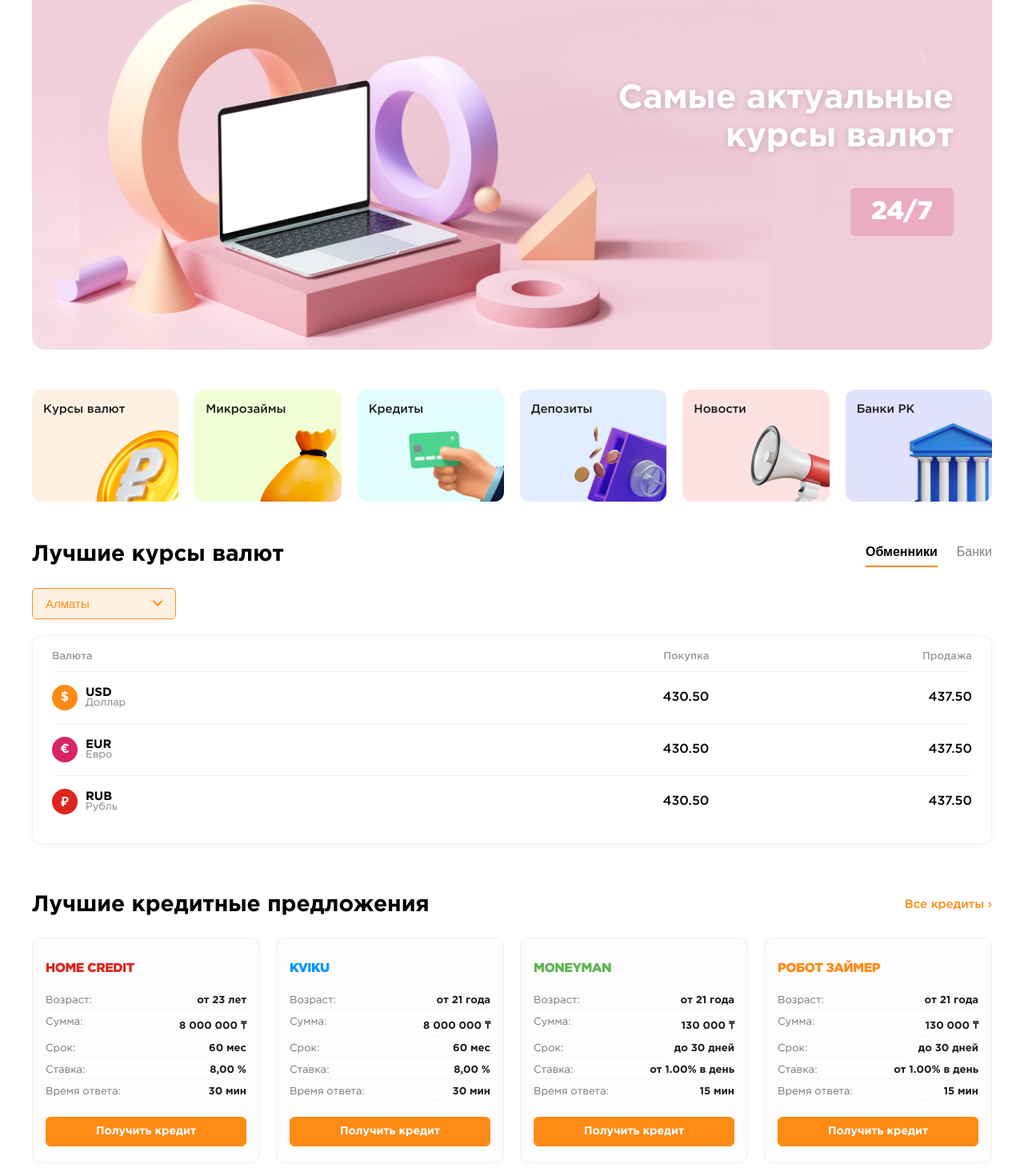
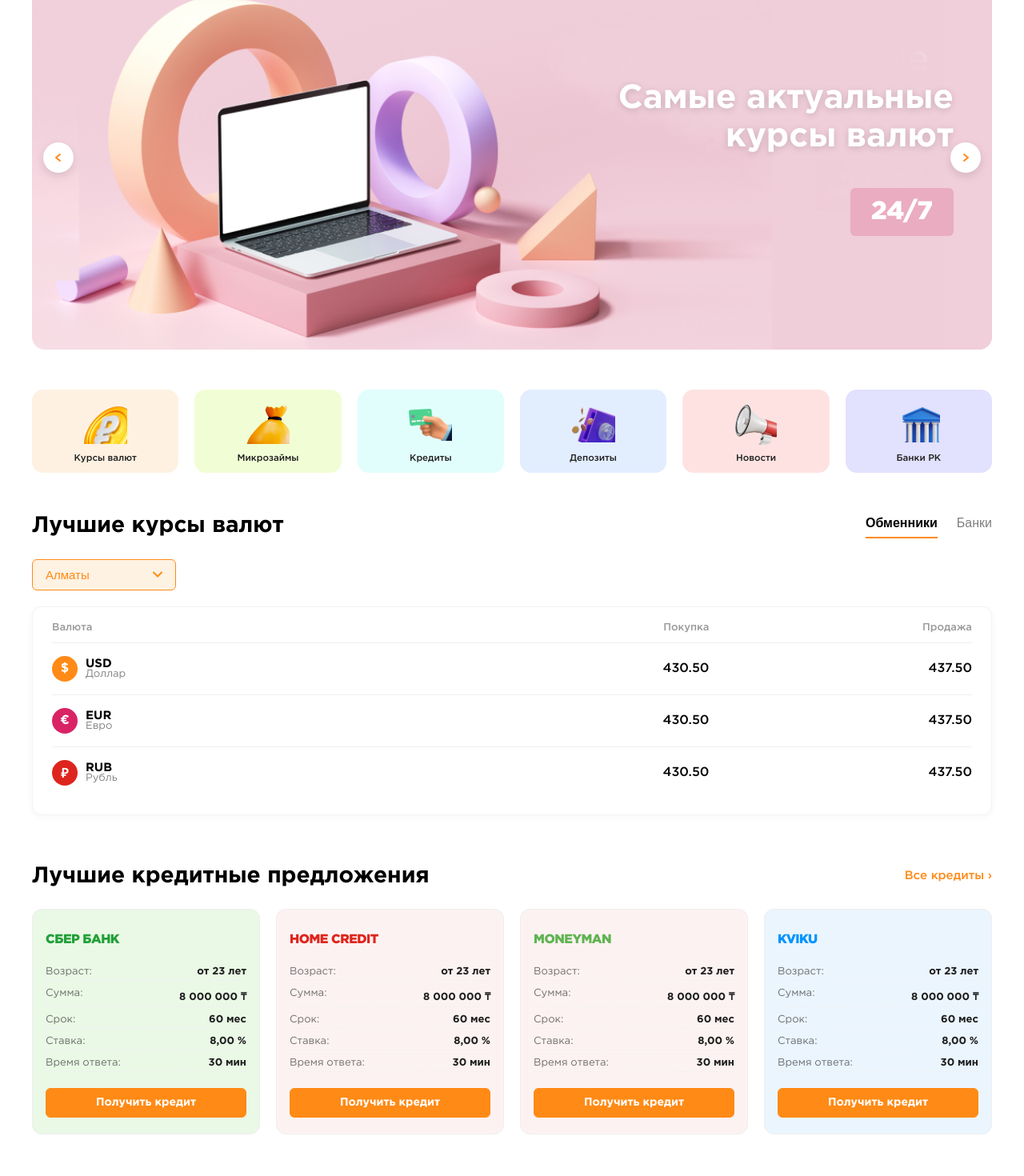
Before and after one commit to leGrandJellinek/allbanks, a Vue app: page / in a window 1280 px wide. Shown: the part 135-1605 px from the top of the page at 80% size. Built offline with nearby package versions, Linux system fonts and the light colour scheme.

Commit message:
design: ювелирная подгонка pixel-to-pixel по макетам figma главной страницы

```diff
--- a/src/assets/styles/components/header.scss
+++ b/src/assets/styles/components/header.scss
@@ -101,9 +101,17 @@
       }
 
       @include media(1160px) {
-        display: inline-block;
-        padding: 6px 12px;
-        font-size: 13px;
+        background: none;
+        border: none;
+        color: #1e1e1e;
+        padding: 4px 0;
+        font-size: 14px;
+        font-weight: 500;
+
+        &:hover {
+          background: none;
+          color: $orange;
+        }
       }
     }
 
@@ -220,6 +228,50 @@
         border-radius: 4px;
       }
     }
+
+    .header__slider-btn {
+      position: absolute;
+      top: 50%;
+      transform: translateY(-50%);
+      width: 38px;
+      height: 38px;
+      border-radius: 50%;
+      background: #ffffff;
+      border: none;
+      box-shadow: 0 4px 12px rgba(0, 0, 0, 0.12);
+      display: flex;
+      align-items: center;
+      justify-content: center;
+      cursor: pointer;
+      z-index: 10;
+      transition: all 0.2s ease;
+
+      &:hover {
+        transform: translateY(-50%) scale(1.06);
+        box-shadow: 0 6px 16px rgba(0, 0, 0, 0.18);
+      }
+
+      &.prev {
+        left: 14px;
+      }
+
+      &.next {
+        right: 14px;
+      }
+
+      @include media(767px) {
+        width: 30px;
+        height: 30px;
+
+        &.prev {
+          left: 8px;
+        }
+
+        &.next {
+          right: 8px;
+        }
+      }
+    }
   }
 
   .bg {
--- a/src/assets/styles/components/main.sass
+++ b/src/assets/styles/components/main.sass
@@ -7,44 +7,6 @@
         margin-bottom: 50px
         &-container
             @extend .container
-
-        &-item
-            width: 100%
-            min-height: 140px
-            position: relative
-            border-radius: 12px
-            padding: 16px 14px
-            display: flex
-            flex-direction: column
-            justify-content: flex-start
-            overflow: hidden
-
-            @media (max-width: 767px)
-                min-height: 100px
-                padding: 10px 8px
-
-        &-title
-            font-size: 15px
-            line-height: 1.2
-            font-weight: 500
-            color: #1E1E1E
-            z-index: 2
-
-            @media (max-width: 767px)
-                font-size: 12px
-
-        &-img
-            position: absolute
-            bottom: 0
-            right: 0
-            max-width: 65%
-            max-height: 70%
-            object-fit: contain
-            z-index: 1
-
-            @media (max-width: 767px)
-                max-width: 60%
-                max-height: 60%
 
     &__currency
         &-container
--- a/src/components/Header.vue
+++ b/src/components/Header.vue
@@ -12,6 +12,18 @@
           </div>
         </div>
         <div class="header__content-block-shadow"></div>
+
+        <!-- Carousel navigation arrows matching Figma -->
+        <button class="header__slider-btn prev" aria-label="Предыдущий слайд">
+          <svg width="14" height="14" viewBox="0 0 14 14" fill="none">
+            <path d="M9 3L4 7L9 11" stroke="#FF8A16" stroke-width="2" stroke-linecap="round" stroke-linejoin="round"/>
+          </svg>
+        </button>
+        <button class="header__slider-btn next" aria-label="Следующий слайд">
+          <svg width="14" height="14" viewBox="0 0 14 14" fill="none">
+            <path d="M5 3L10 7L5 11" stroke="#FF8A16" stroke-width="2" stroke-linecap="round" stroke-linejoin="round"/>
+          </svg>
+        </button>
       </div>
     </div>
   </header>
--- a/src/components/Main/CategoriesItem.vue
+++ b/src/components/Main/CategoriesItem.vue
@@ -4,10 +4,12 @@
     class="main__categories-item"
     :style="{ backgroundColor: item.bgcolor }"
   >
-    <h2 class="main__categories-title">
+    <div class="main__categories-icon-wrap">
+      <img :src="getMainImage(item.img)" :alt="item.title" class="main__categories-img" />
+    </div>
+    <span class="main__categories-title">
       {{ item.title }}
-    </h2>
-    <img :src="getMainImage(item.img)" :alt="item.title" class="main__categories-img" />
+    </span>
   </router-link>
 </template>
 
@@ -22,9 +24,16 @@ defineProps<{
 
 <style lang="scss" scoped>
 .main__categories-item {
-  display: block;
+  display: flex;
+  flex-direction: column;
+  align-items: center;
+  justify-content: space-between;
   text-decoration: none;
   color: inherit;
+  border-radius: 14px;
+  padding: 12px 6px 10px;
+  min-height: 104px;
+  box-sizing: border-box;
   transition: transform 0.2s ease, box-shadow 0.2s ease;
 
   &:hover {
@@ -32,4 +41,28 @@ defineProps<{
     box-shadow: 0 4px 12px rgba(0, 0, 0, 0.08);
   }
 }
+
+.main__categories-icon-wrap {
+  flex: 1;
+  display: flex;
+  align-items: center;
+  justify-content: center;
+  width: 100%;
+
+  .main__categories-img {
+    max-width: 54px;
+    max-height: 50px;
+    object-fit: contain;
+  }
+}
+
+.main__categories-title {
+  font-size: 11.5px;
+  line-height: 1.2;
+  font-weight: 500;
+  color: #1e1e1e;
+  text-align: center;
+  margin-top: 4px;
+  white-space: nowrap;
+}
 </style>
--- a/src/components/Main/CreditOffers.vue
+++ b/src/components/Main/CreditOffers.vue
@@ -13,6 +13,7 @@
           v-for="offer in banksStore.creditOffers"
           :key="offer.id"
           class="credit-card"
+          :style="{ backgroundColor: offer.bgcolor || '#ffffff' }"
         >
           <div class="credit-card__header">
             <span
--- a/src/stores/banks.ts
+++ b/src/stores/banks.ts
@@ -46,6 +46,7 @@ export interface CreditOffer {
   name: string
   logoText?: string
   logoColor?: string
+  bgcolor?: string
   age: string
   sum: string
   term: string
@@ -170,9 +171,10 @@ export const useBanksStore = defineStore('banks', {
     creditOffers: [
       {
         id: 1,
-        name: 'Home Credit',
-        logoText: 'HOME CREDIT',
-        logoColor: '#DE251D',
+        name: 'Сбербанк',
+        logoText: 'СБЕР БАНК',
+        logoColor: '#21A038',
+        bgcolor: '#EAF8E6',
         age: 'от 23 лет',
         sum: '8 000 000 ₸',
         term: '60 мес',
@@ -181,10 +183,11 @@ export const useBanksStore = defineStore('banks', {
       },
       {
         id: 2,
-        name: 'Kviku',
-        logoText: 'Kviku',
-        logoColor: '#0094FF',
-        age: 'от 21 года',
+        name: 'Home Credit',
+        logoText: 'HOME CREDIT',
+        logoColor: '#DE251D',
+        bgcolor: '#FDF2F2',
+        age: 'от 23 лет',
         sum: '8 000 000 ₸',
         term: '60 мес',
         rate: '8,00 %',
@@ -193,24 +196,26 @@ export const useBanksStore = defineStore('banks', {
       {
         id: 3,
         name: 'MoneyMan',
-        logoText: 'MoneyMan',
+        logoText: 'MONEYMAN',
         logoColor: '#5FB451',
-        age: 'от 21 года',
-        sum: '130 000 ₸',
-        term: 'до 30 дней',
-        rate: 'от 1.00% в день',
-        responseTime: '15 мин'
+        bgcolor: '#FDF2F2',
+        age: 'от 23 лет',
+        sum: '8 000 000 ₸',
+        term: '60 мес',
+        rate: '8,00 %',
+        responseTime: '30 мин'
       },
       {
         id: 4,
-        name: 'Займер',
-        logoText: 'РОБОТ ЗАЙМЕР',
-        logoColor: '#FF8A16',
-        age: 'от 21 года',
-        sum: '130 000 ₸',
-        term: 'до 30 дней',
-        rate: 'от 1.00% в день',
-        responseTime: '15 мин'
+        name: 'Kviku',
+        logoText: 'KVIKU',
+        logoColor: '#0094FF',
+        bgcolor: '#EBF5FE',
+        age: 'от 23 лет',
+        sum: '8 000 000 ₸',
+        term: '60 мес',
+        rate: '8,00 %',
+        responseTime: '30 мин'
       }
     ] as CreditOffer[],
 
```
